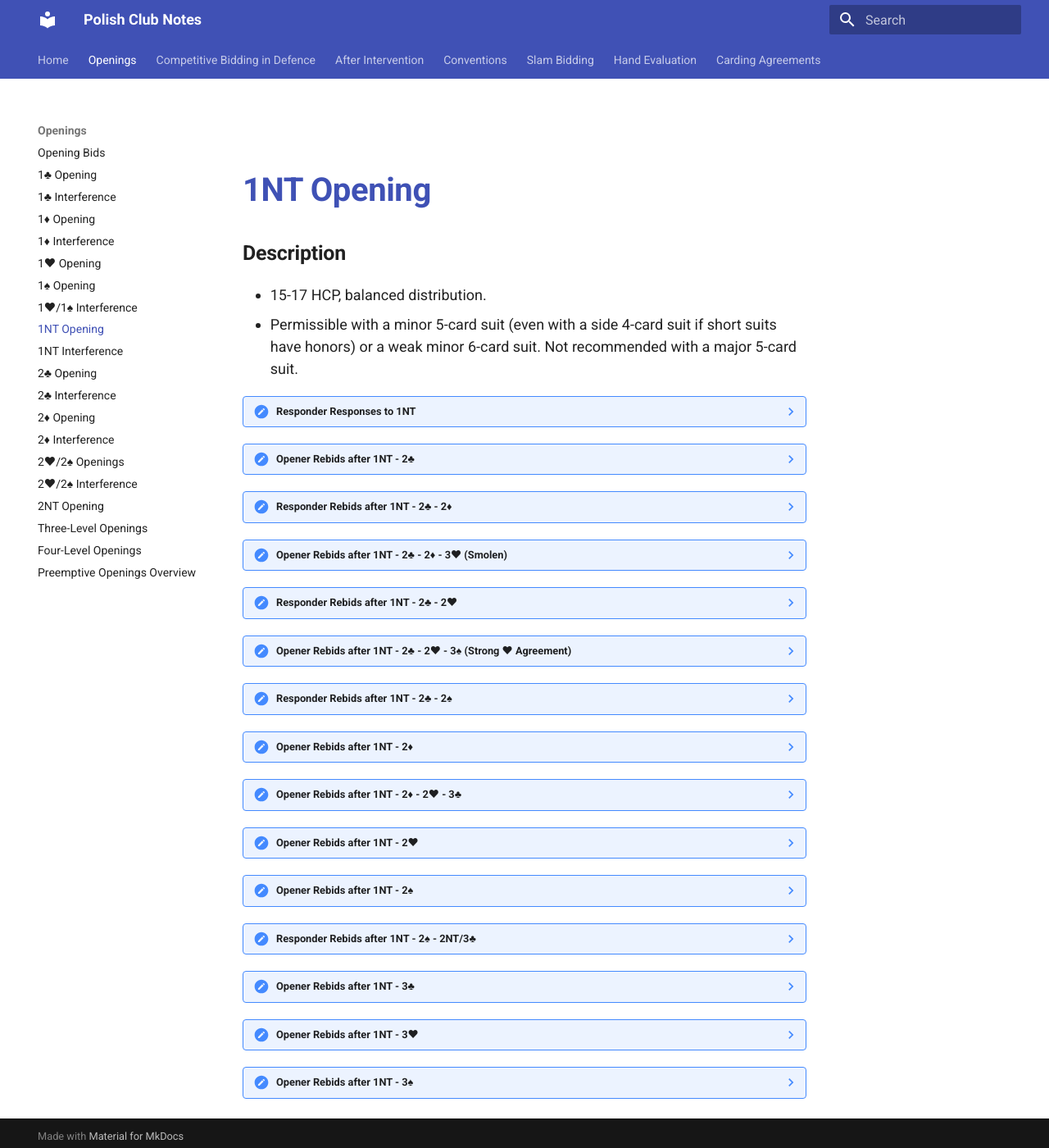
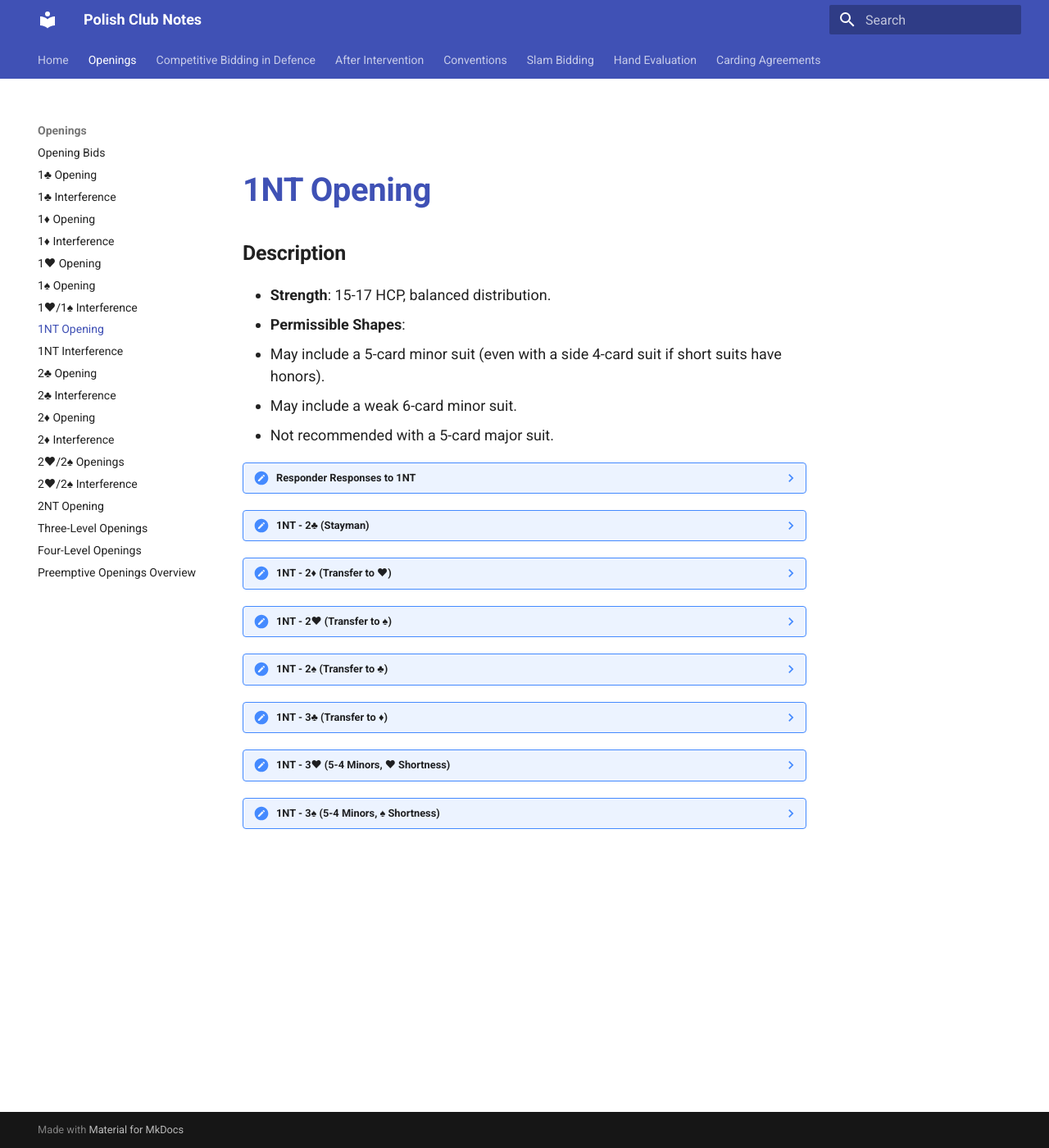
Before and after one commit to glindstrom/polish-club-notes, an MkDocs documentation site: the page built from docs/openings/one-nt.md, in a window 1280 px wide and 1400 px high. Shown: the whole window at 82% size. Built offline with MkDocs 1.6.1 and Material for MkDocs 9.7.7, drawn with Linux system fonts in a browser that asks for light colours.

Commit message:
Restructure 1NT section

```diff
--- a/docs/openings/one-nt.md
+++ b/docs/openings/one-nt.md
@@ -1,169 +1,161 @@
 # 1NT Opening
 
 ### Description
-- 15-17 HCP, balanced distribution.
-- Permissible with a minor 5-card suit (even with a side 4-card suit if short suits have honors) or a weak minor 6-card suit. Not recommended with a major 5-card suit.
+- **Strength**: 15-17 HCP, balanced distribution.
+- **Permissible Shapes**:
+  - May include a 5-card minor suit (even with a side 4-card suit if short suits have honors).
+  - May include a weak 6-card minor suit.
+  - Not recommended with a 5-card major suit.
 
 ??? note "Responder Responses to 1NT"
     ### Responder Responses to 1NT
+    | Response | Description                                      |
+    | -------- | ------------------------------------------------ |
+    | 2♣       | Stayman, 0+ HCP, asks for 4-card major suits     |
+    | 2♦       | 0+; transfer to ♥, 5+♥                       |
+    | 2♥       | 0+; transfer to ♠, 5+♠                       |
+    | 2♠       | 0+; transfer to ♣, 6+♣                       |
+    | 2NT      | 8-9; invitational to 3NT                     |
+    | 3♣       | 0+; transfer to ♦, 6+♦, weak or game forcing |
+    | 3♦       | 7-9; invitational, 6♦                        |
+    | 3♥       | 9+; 5-4 minors, ♥ shortness, game forcing    |
+    | 3♠       | 9+; 5-4 minors, ♠ shortness, game forcing    |
+    | 4♦       | “Big” transfer to ♥                              |
+    | 4♥       | “Big” transfer to ♠                              |
 
-    | Response | Description |
-    |----------|-------------|
-    | 2♣       | Stayman, 0+ HCP, asks for major 4-card suits |
-    | 2♦       | 0+ HCP, transfer to ♥, 5+♥ |
-    | 2♥       | 0+ HCP, transfer to ♠, 5+♠ |
-    | 2♠       | 0+ HCP, transfer to ♣, 6+♣ |
-    | 2NT      | 8-9 HCP, invitational to 3NT |
-    | 3♣       | 0+ HCP, transfer to ♦, 6+♦, weak or game forcing |
-    | 3♦       | 7-9 HCP, invitational, 6♦ |
-    | 3♥       | 9+ HCP, 5-4 minors, ♥ shortness, game forcing |
-    | 3♠       | 9+ HCP, 5-4 minors, ♠ shortness, game forcing |
-    | 4♦       | “Big” transfer to ♥ |
-    | 4♥       | “Big” transfer to ♠ |
+    #### Notes
+    - **2♣ Stayman**: Can be used with 0+ HCP for competitive auctions or lead suggestion.
+    - **Transfers (2♦/2♥/2♠/3♣)**: Show 5+/6+ cards in the target suit.
+    - **3♥/3♠**: Indicate 5-4 minors with shortness in the bid major.
+    - **Super-accepts (after 2♦/2♥)**: 2NT or 3♥/3♠ requires a very good fit and maximum opener (15-17 HCP, 19+ HLDF).
+    - **2♠ Transfer**: Aims to play 3♣, check 5♣ vs. 3NT, or prepare slam.
+    - **3♣ Transfer**: Weak or game forcing.
+    - **3♦**: Invitational with 6♦.
+    - **3♠ after 1NT-2♣-2♥**: Strong ♥ agreement, not Trybuła Transfer.
 
-    #### Note
-
-    - 2♣ Stayman can be used with 0+ HCP for competitive auctions or lead suggestion. 2♦/2♥/2♠/3♣ transfers show 5+/6+ cards in the target suit. 3♥/3♠ show 5-4 minors with shortness in the bid major.
-
-    - After 2♦/2♥ transfers, super-accept (2NT, 3♥/3♠) requires a very good fit and maximum opener (15-17 HCP, 19+ HLDF). 2♠ transfer aims to play 3♣, check 5♣ vs. 3NT, or prepare slam. 3♣ transfer is weak or game forcing; 3♦ is invitational. 3♥/3♠ show 5-4 minors, shortness in bid major. 3♠ after `1NT-2♣-2♥` is a strong ♥ agreement, not Trybuła Transfer.
-
-??? note "Opener Rebids after 1NT - 2♣"
+??? note "1NT - 2♣ (Stayman)"
     ### Opener Rebids after 1NT - 2♣
-
-    | Opener’s Rebid | Description |
-    |----------------|-------------|
+    | Opener’s Rebid | Description     |
+    | -------------- | --------------- |
     | 2♦             | No 4-card major |
     | 2♥             | 4♥, possible 4♠ |
-    | 2♠             | 4♠, no 4♥ |
+    | 2♠             | 4♠, no 4♥       |
 
-??? note "Responder Rebids after 1NT - 2♣ - 2♦"
-    ### Responder Rebids after 1NT - 2♣ - 2♦
+    ??? note "After 1NT - 2♣ - 2♦"
+        #### Responder Rebids
+        | Responder’s Bid | Description                          |
+        | --------------- | ------------------------------------ |
+        | 2♥              | 0-8; 4+♥, 4♠                     |
+        | 2♠              | 0-8; 5+♠, 4♥                     |
+        | 2NT             | 8-9; invitational to 3NT         |
+        | 3♣              | 9+; natural, forcing             |
+        | 3♦              | 9+; natural, forcing             |
+        | 3♥              | 9+; Smolen, 5♥, 4♠, game forcing |
+        | 3♠              | 9+; Smolen, 5♠, 4♥, game forcing |
 
-    | Responder’s Bid | Description |
-    |-----------------|-------------|
-    | 2♥              | 0-8 HCP, 4+♥, 4♠ |
-    | 2♠              | 0-8 HCP, 5+♠, 4♥ |
-    | 2NT             | 8-9 HCP, invitational to 3NT |
-    | 3♣              | 9+ HCP, natural, forcing |
-    | 3♦              | 9+ HCP, natural, forcing |
-    | 3♥              | 9+ HCP, Smolen, 5♥, 4♠, game forcing |
-    | 3♠              | 9+ HCP, Smolen, 5♠, 4♥, game forcing |
+        ??? note "After 1NT - 2♣ - 2♦ - 3♥ (Smolen)"
+            #### Opener Rebids
+            | Opener’s Bid | Description           |
+            | ------------ | --------------------- |
+            | 3♠           | 3♠, game invitational |
+            | 3NT          | No 3♠                 |
+            | 4♠           | 3♠, to play.          |
 
-??? note "Opener Rebids after 1NT - 2♣ - 2♦ - 3♥ (Smolen)"
-    ### Opener Rebids after 1NT - 2♣ - 2♦ - 3♥ (Smolen)
+    ??? note "After 1NT - 2♣ - 2♥"
+        #### Responder Rebids
+        | Responder’s Bid | Description                       |
+        | --------------- | --------------------------------- |
+        | 2NT             | 8-9; invitational to 3NT      |
+        | 3♣              | 9+; natural, 5+♣, 4♠, forcing |
+        | 3♦              | 9+; natural, 5+♦, 4♠, forcing |
+        | 3♥              | 8-9; invitational to 4♥       |
+        | 3♠              | 10+; strong ♥ agreement       |
 
-    | Opener’s Bid | Description |
-    |--------------|-------------|
-    | 3♠           | 3♠, game invitational |
-    | 3NT          | No 3♠ |
-    | 4♠           | 3♠, minimum hand |
+        ??? note "After 1NT - 2♣ - 2♥ - 3♠ (Strong ♥ Agreement)"
+            #### Opener Rebids
+            | Opener’s Bid | Description                                |
+            | ------------ | ------------------------------------------ |
+            | 3NT          | Contract proposal, pass with 4-3-3-3 shape |
+            | 4♣           | Cue bid, maximum opening                   |
+            | 4♦           | Cue bid, maximum opening                   |
+            | 4♥           | Minimum opening                            |
 
-??? note "Responder Rebids after 1NT - 2♣ - 2♥"
-    ### Responder Rebids after 1NT - 2♣ - 2♥
+    ??? note "After 1NT - 2♣ - 2♠"
+        #### Responder Rebids
+        | Responder’s Bid | Description                       |
+        | --------------- | --------------------------------- |
+        | 2NT             | 8-9; 4♥, invitational to 3NT  |
+        | 3♣              | 9+; natural, 5+♣, 4♥, forcing |
+        | 3♦              | 9+; natural, 5+♦, 4♥, forcing |
+        | 3♥              | 10+; strong ♠ agreement       |
 
-    | Responder’s Bid | Description |
-    |-----------------|-------------|
-    | 2NT             | 8-9 HCP, invitational to 3NT |
-    | 3♣              | 9+ HCP, natural, 5+♣, 4♠, forcing |
-    | 3♦              | 9+ HCP, natural, 5+♦, 4♠, forcing |
-    | 3♥              | 8-9 HCP, invitational to 4♥ |
-    | 3♠              | 10+ HCP, strong ♥ agreement |
-
-??? note "Opener Rebids after 1NT - 2♣ - 2♥ - 3♠ (Strong ♥ Agreement)"
-    ### Opener Rebids after 1NT - 2♣ - 2♥ - 3♠ (Strong ♥ Agreement)
-
-    | Opener’s Bid | Description |
-    |--------------|-------------|
-    | 3NT          | Contract proposal, pass with 4-3-3-3 shape |
-    | 4♣           | Cue bid, maximum opening |
-    | 4♦           | Cue bid, maximum opening |
-    | 4♥           | Minimum opening |
-
-??? note "Responder Rebids after 1NT - 2♣ - 2♠"
-    ### Responder Rebids after 1NT - 2♣ - 2♠
-
-    | Responder’s Bid | Description |
-    |-----------------|-------------|
-    | 2NT             | 8-9 HCP, 4♥, invitational to 3NT |
-    | 3♣              | 9+ HCP, natural, 5+♣, 4♥, forcing |
-    | 3♦              | 9+ HCP, natural, 5+♦, 4♥, forcing |
-    | 3♥              | 10+ HCP, strong ♠ agreement |
-
-??? note "Opener Rebids after 1NT - 2♦"
-    ### Opener Rebids after 1NT - 2♦
-
-    | Opener’s Rebid | Description |
-    |----------------|-------------|
-    | 2♥             | Majority of hands |
-    | 2NT            | Very good ♥ fit, maximum opener (15-17 HCP), balanced |
+??? note "1NT - 2♦ (Transfer to ♥)"
+    ### Opener Rebids
+    | Opener’s Rebid | Description                                             |
+    | -------------- | ------------------------------------------------------- |
+    | 2♥             | Majority of hands                                       |
+    | 2NT            | Very good ♥ fit, maximum opener (15-17 HCP), balanced   |
     | 3♥             | Very good ♥ fit, maximum opener (15-17 HCP), unbalanced |
 
-??? note "Opener Rebids after 1NT - 2♦ - 2♥ - 3♣"
-    ### Opener Rebids after 1NT - 2♦ - 2♥ - 3♣
+    ??? note "After 1NT - 2♦ - 2♥ - 3♣"
+        #### Opener Rebids
+        | Opener’s Rebid | Description                  |
+        | -------------- | ---------------------------- |
+        | 3♦             | Lack of 3♥, values in ♦      |
+        | 3♥             | Forcing ♥ agreement          |
+        | 3♠             | Lack of 3♥, values in ♠      |
+        | 3NT            | Good stoppers in ♦ and ♠     |
+        | 4♣             | Forcing ♣ agreement          |
+        | 4♥             | Discouraging hand with ♥ fit |
 
-    | Opener’s Rebid | Description |
-    |----------------|-------------|
-    | 3♦             | Lack of 3♥, values in ♦ |
-    | 3♥             | Forcing ♥ agreement |
-    | 3♠             | Lack of 3♥, values in ♠ |
-    | 3NT            | Good stoppers in ♦ and ♠ |
-    | 4♣             | Forcing ♣ agreement |
-    | 4♥             | Discouraging hand with ♥ fit |
-
-??? note "Opener Rebids after 1NT - 2♥"
-    ### Opener Rebids after 1NT - 2♥
-
-    | Opener’s Rebid | Description |
-    |----------------|-------------|
-    | 2♠             | Majority of hands |
-    | 2NT            | Very good ♠ fit, maximum opener (15-17 HCP), balanced |
+??? note "1NT - 2♥ (Transfer to ♠)"
+    ### Opener Rebids
+    | Opener’s Rebid | Description                                             |
+    | -------------- | ------------------------------------------------------- |
+    | 2♠             | Majority of hands                                       |
+    | 2NT            | Very good ♠ fit, maximum opener (15-17 HCP), balanced   |
     | 3♠             | Very good ♠ fit, maximum opener (15-17 HCP), unbalanced |
 
-??? note "Opener Rebids after 1NT - 2♠"
-    ### Opener Rebids after 1NT - 2♠
+??? note "1NT - 2♠ (Transfer to ♣)"
+    ### Opener Rebids
+    | Opener’s Rebid | Description                      |
+    | -------------- | -------------------------------- |
+    | 2NT            | Good hand, good ♣ fit, 15-17 HCP |
+    | 3♣             | Remaining hands                  |
 
-    | Opener’s Rebid | Description |
-    |----------------|-------------|
-    | 2NT            | Good hand, good ♣ fit, 15-17 HCP |
-    | 3♣             | Remaining hands |
+    ??? note "After 1NT - 2♠ - 2NT/3♣"
+        #### Responder Rebids
+        | Responder’s Bid | Description                     |
+        | --------------- | ------------------------------- |
+        | 3♦              | Shows ♦ shortness, game forcing |
+        | 3♥              | Shows ♥ shortness, game forcing |
+        | 3♠              | Shows ♠ shortness, game forcing |
+        | 3NT             | No shortness, slam interest     |
 
-??? note "Responder Rebids after 1NT - 2♠ - 2NT/3♣"
-    ### Responder Rebids after 1NT - 2♠ - 2NT/3♣
-
-    | Responder’s Bid | Description |
-    |-----------------|-------------|
-    | 3♦              | Shows ♦ shortness, game forcing |
-    | 3♥              | Shows ♥ shortness, game forcing |
-    | 3♠              | Shows ♠ shortness, game forcing |
-    | 3NT             | No shortness, slam interest |
-
-??? note "Opener Rebids after 1NT - 3♣"
-    ### Opener Rebids after 1NT - 3♣
-
-    | Opener’s Rebid | Description |
-    |----------------|-------------|
+??? note "1NT - 3♣ (Transfer to ♦)"
+    ### Opener Rebids
+    | Opener’s Rebid | Description      |
+    | -------------- | ---------------- |
     | 3♦             | Accepts transfer |
 
-??? note "Opener Rebids after 1NT - 3♥"
-    ### Opener Rebids after 1NT - 3♥
-
-    | Opener’s Rebid | Description |
-    |----------------|-------------|
-    | 3♠             | 4 good ♠, suggests 7-card trump suit |
-    | 3NT            | Game-going, honors in ♥ |
-    | 4♣             | Strong support for ♣ |
-    | 4♦             | Strong support for ♦ |
-    | 4♥             | 4-card fits in both minors, slam interest |
+??? note "1NT - 3♥ (5-4 Minors, ♥ Shortness)"
+    ### Opener Rebids
+    | Opener’s Rebid | Description                                           |
+    | -------------- | ----------------------------------------------------- |
+    | 3♠             | 4 good ♠, suggests 7-card trump suit                  |
+    | 3NT            | Game-going, honors in ♥                               |
+    | 4♣             | Strong support for ♣                                  |
+    | 4♦             | Strong support for ♦                                  |
+    | 4♥             | 4-card fits in both minors, slam interest             |
     | 4NT            | 4-card fits in both minors, no slam interest, forcing |
 
-??? note "Opener Rebids after 1NT - 3♠"
-    ### Opener Rebids after 1NT - 3♠
-
-    | Opener’s Rebid | Description |
-    |----------------|-------------|
-    | 3NT            | Game-going, honors in ♠ |
-    | 4♣             | Strong support for ♣ |
-    | 4♦             | Strong support for ♦ |
-    | 4♥             | 4 good ♥, suggests 7-card trump suit |
-    | 4♠             | 4-card fits in both minors, slam interest |
+??? note "1NT - 3♠ (5-4 Minors, ♠ Shortness)"
+    ### Opener Rebids
+    | Opener’s Rebid | Description                                           |
+    | -------------- | ----------------------------------------------------- |
+    | 3NT            | Game-going, honors in ♠                               |
+    | 4♣             | Strong support for ♣                                  |
+    | 4♦             | Strong support for ♦                                  |
+    | 4♥             | 4 good ♥, suggests 7-card trump suit                  |
+    | 4♠             | 4-card fits in both minors, slam interest             |
     | 4NT            | 4-card fits in both minors, no slam interest, forcing |
```
